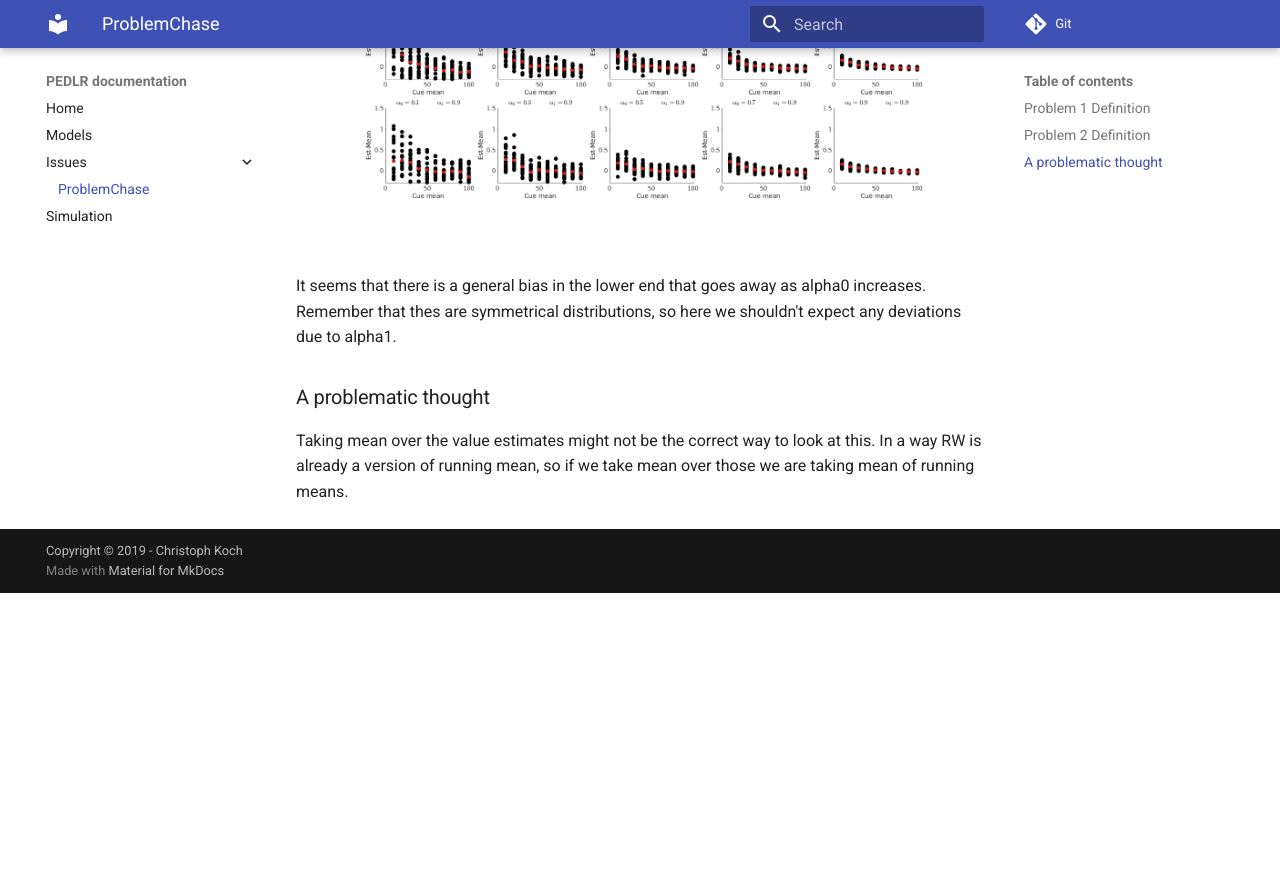
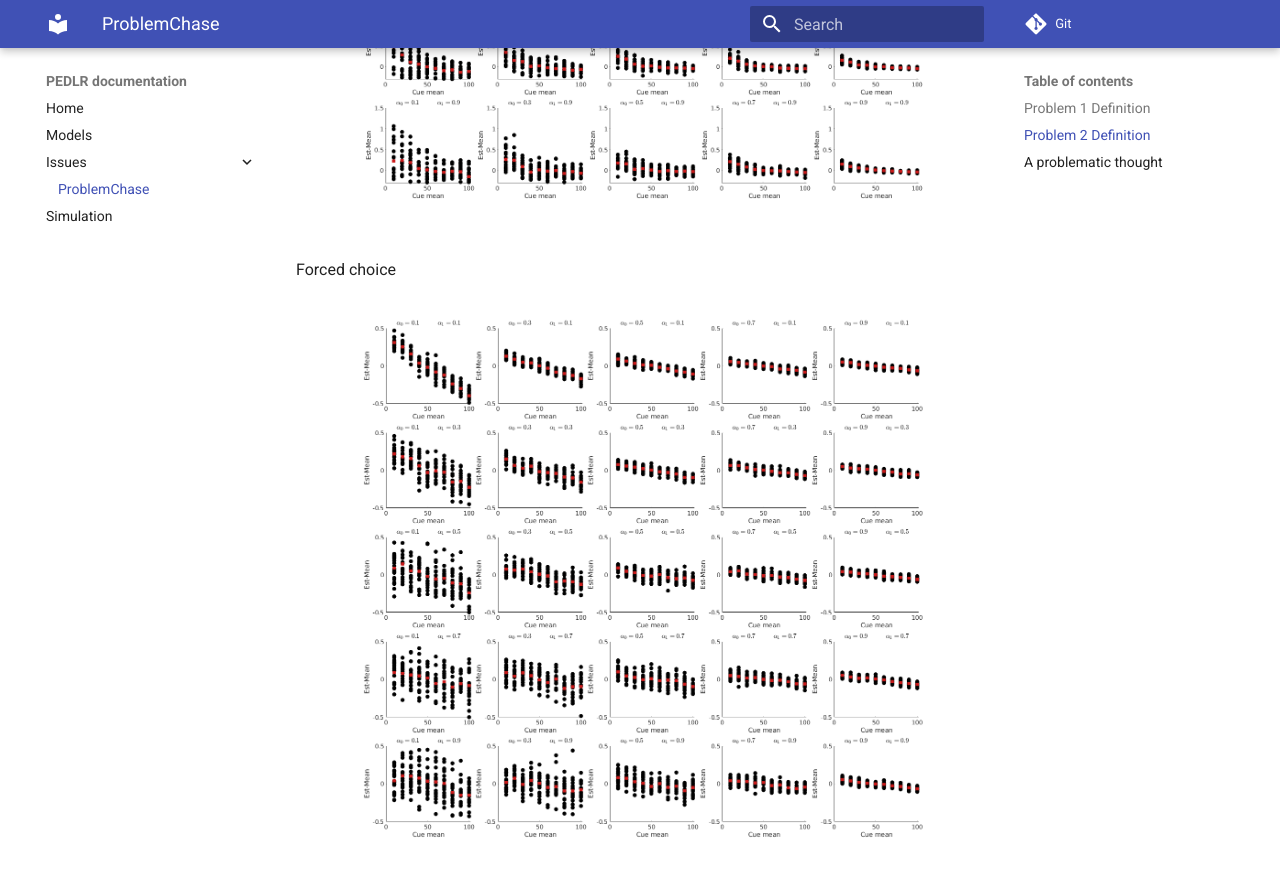
Before and after one commit to koch-means-cook/pedlr, an MkDocs documentation site: the page built from documentation/docs/problem_chase.md, in a window 1280 px wide and 900 px high, scrolled down 1874 px. Shown: the top 876 px of the window. Built offline with MkDocs 1.6.1 and Material for MkDocs 9.7.7, drawn with Linux system fonts in a browser that asks for light colours; formulas are drawn with MathJax 3; before the commit the page ends 2467 px from its top, so only the background shows below that.

Commit message:
updated problem_chase.md 4

```diff
--- a/documentation/docs/problem_chase.md
+++ b/documentation/docs/problem_chase.md
@@ -21,6 +21,8 @@ There appears to be consistently larger bias in the lower distribution. To exami
   - had 10 bandits with means ranging from 10 to 100
   - the distributions used to generate the data were unbiased (symmetrical) Beta(2.5, 2.5), centered at the means above
   ![problem_description](img/bias_over_parameters.png)
+Forced choice
+  ![problem_description](img/bias_over_parameters_forced_choice.png)
 
 It seems that there is a general bias in the lower end that goes away as alpha0 increases. Remember that thes are symmetrical distributions, so here we shouldn't expect any deviations due to alpha1.
 
```
Also changed, not shown: code/simulation/ondrejs_corner/figures/problem_fixed_by_sampling_forced_choice.png (added), documentation/docs/img/bias_over_parameters_forced_choice.png (added), 2 other files.
